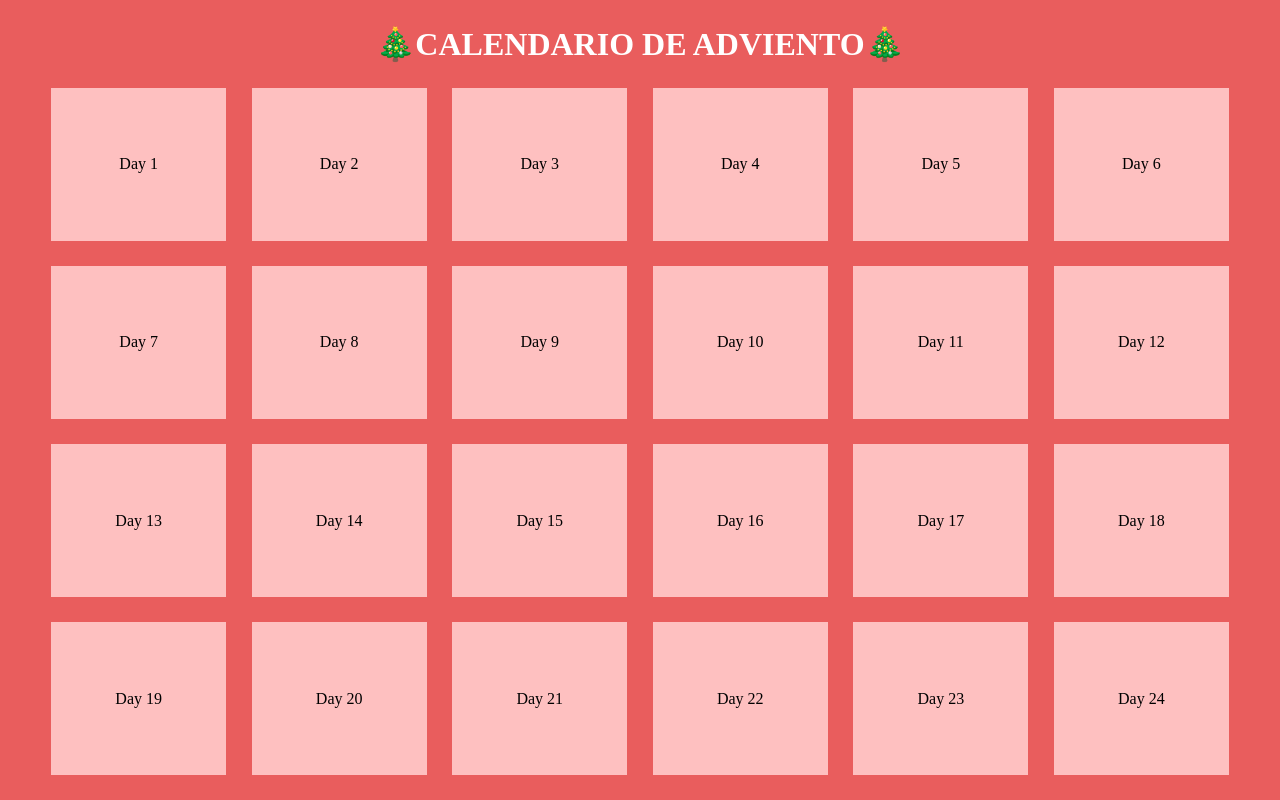
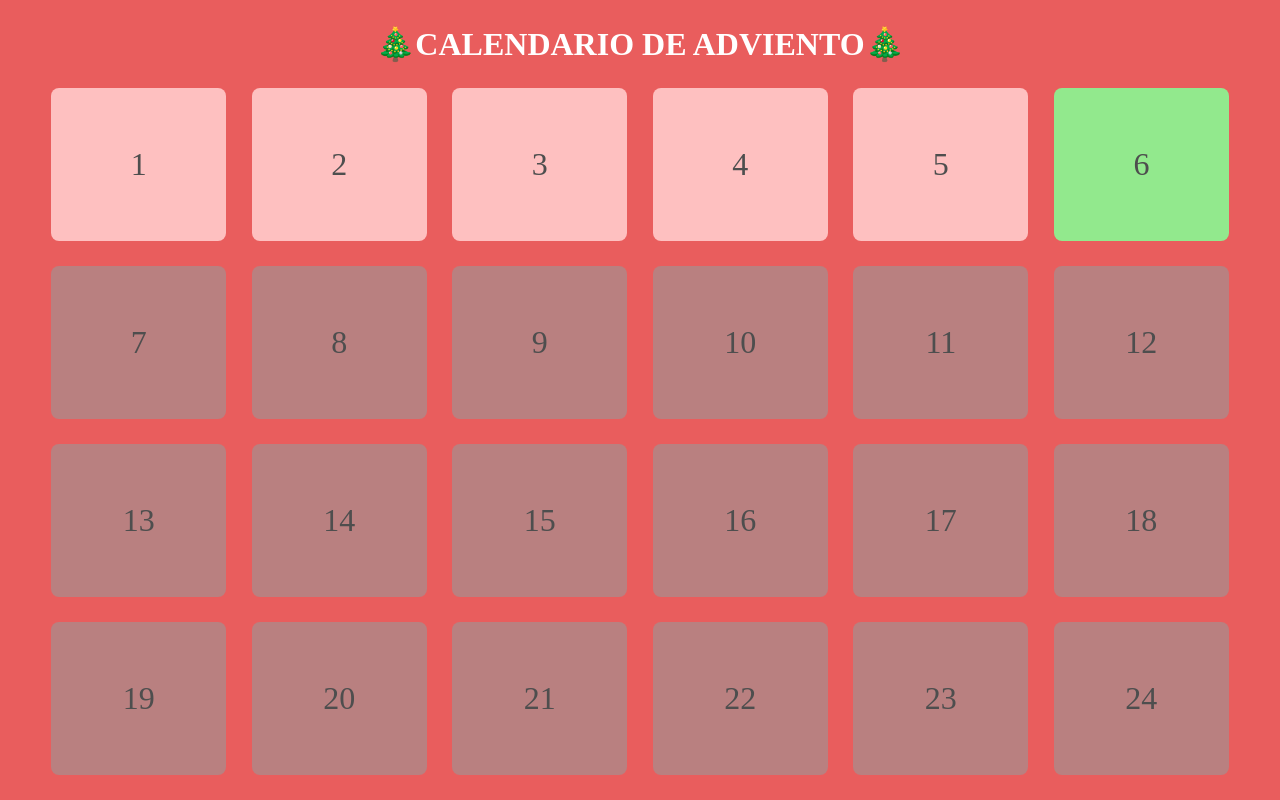
Before and after one commit to MilimNava-dev/christmas-project, a plain HTML site: page index.html in a window 1280 px wide. Drawn offline with Linux system fonts and the light colour scheme; a web font is replaced by a local one.

Commit message:
Add day checker, block days and today animation

```diff
--- a/script.js
+++ b/script.js
@@ -1,12 +1,40 @@
 const boxesGrid = document.querySelector('.boxes-table');
+const d = new Date();
+const day = d.getDate();
+const month = d.getMonth() + 1;
+
 function createBoxes () {
+    const daysNotAvalible = today()
     let html = ``
     for (let i = 0; i < 24; i++) {
-        html += `
-        <div class="div-box">
-            Day ${i + 1}
-        </div>`
+        if (daysNotAvalible.includes(i)) {
+            html += `
+            <div class="div-box not-avalible">
+                ${i + 1}
+            </div>`
+            continue
+        } else if (i === day - 1) {
+            html += `
+            <div class="div-box today">
+                ${i + 1}
+            </div>`
+        } else {
+            html += `
+            <div class="div-box">
+                ${i + 1}
+            </div>`
+        }
     }
     boxesGrid.innerHTML = html
 }
 createBoxes()
+
+function today() {
+    let daysNotAvalible = []
+    if (month === 12) {
+        for (let i = day; i < 24; i++) {
+            daysNotAvalible.push(i)
+        }
+    }
+    return daysNotAvalible
+}
--- a/style.css
+++ b/style.css
@@ -1,6 +1,8 @@
 @import url('https://fonts.googleapis.com/css2?family=Hachi+Maru+Pop&family=Henny+Penny&display=swap');
 :root {
     --main-bg-color: rgb(233, 93, 93);
+    --not-avalible: rgb(185, 128, 128);
+    --today-color: rgb(146, 233, 141);
     --box-color: #FEC0C0
 }
 *{
@@ -33,13 +35,25 @@ h1 {
     padding-bottom: 25px;
 }
 .div-box {
+    font-size: 2rem;
+    color: rgb(78, 78, 78);
     font-family: 'Hachi Maru Pop';
     display: flex;
     justify-content: center;
     align-items: center;
     background-color: var(--box-color);
+    border-radius: 8px;
     cursor: pointer;
     transition: transform 0.3s ease;
+}
+
+.div-box.not-avalible {
+    background-color: var(--not-avalible);
+}
+
+.div-box.today {
+    background-color: var(--today-color);
+    animation: shake-scale-pause 4s infinite;
 }
 
 .div-box:hover {
@@ -63,3 +77,24 @@ h1 {
         transform: scale(1) rotate(0deg);
     }
 }
+
+@keyframes shake-scale-pause {
+    0% {
+        transform: scale(1) rotate(0deg);
+    }
+    5% {
+        transform: scale(1.1) rotate(5deg);
+    }
+    10% {
+        transform: scale(1.1) rotate(-5deg);
+    }
+    15% {
+        transform: scale(1.1) rotate(3deg);
+    }
+    20% {
+        transform: scale(1) rotate(0deg);
+    }
+    100% {
+        transform: scale(1) rotate(0deg);
+    }
+}
```
